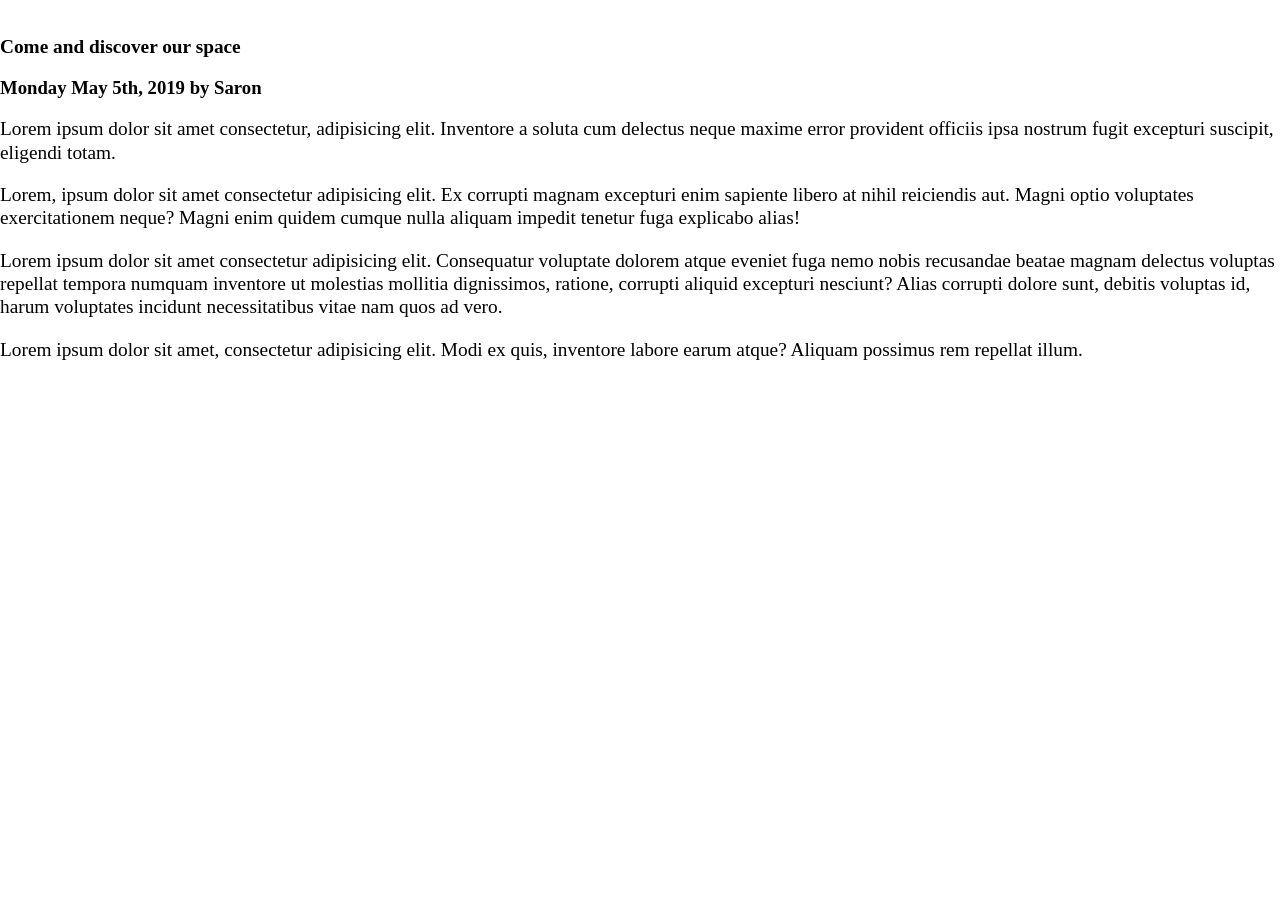
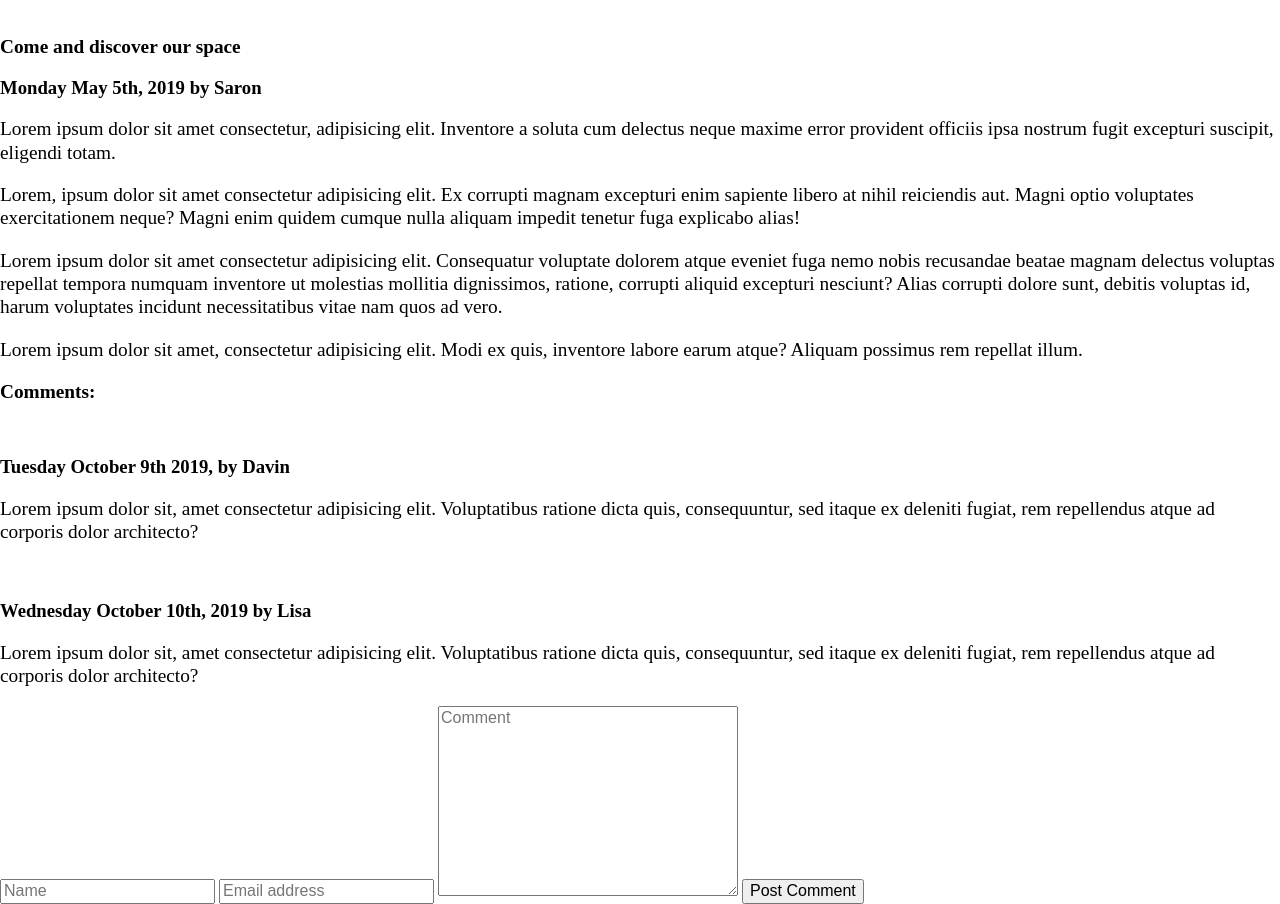
Before and after one commit to nigelrudolf/nigel-mansell-project-two, a plain HTML site: page blog.html in a window 1280 px wide. Shown: the part 173-1077 px from the top of the page. Before the commit the page ends 800 px from the top, so only its background shows below. Drawn offline with nearby package versions, Linux system fonts and the light colour scheme; files that its build step writes are made by us from their sources.

Commit message:
comments section html

```diff
--- a/blog.html
+++ b/blog.html
@@ -38,6 +38,27 @@
 
             <p>Lorem ipsum dolor sit amet, consectetur adipisicing elit. Modi ex quis, inventore labore earum atque? Aliquam possimus rem repellat illum.</p>
         </section>
+
+        <section class="comments">
+            <h2>Comments:</h2>
+            <div class="commenter">
+                <img src="" alt="">
+                <h3>Tuesday October 9th 2019, by Davin</h3>
+                <p>Lorem ipsum dolor sit, amet consectetur adipisicing elit. Voluptatibus ratione dicta quis, consequuntur, sed itaque ex deleniti fugiat, rem repellendus atque ad corporis dolor architecto?</p>
+            </div>
+            <div class="commenter">
+                <img src="" alt="">
+                <h3>Wednesday October 10th, 2019 by Lisa</h3>
+                <p>Lorem ipsum dolor sit, amet consectetur adipisicing elit. Voluptatibus ratione dicta quis, consequuntur, sed itaque ex deleniti fugiat, rem repellendus atque ad corporis dolor architecto?</p>
+            </div>
+
+            <form action="">
+                <input type="text" placeholder="Name">
+                <input type="email" placeholder="Email address">
+                <textarea name="" id="" cols="30" rows="10" placeholder="Comment"></textarea>
+                <input type="submit" value="Post Comment">
+            </form>
+        </section>
     </main>
 </body>
 </html>
```
